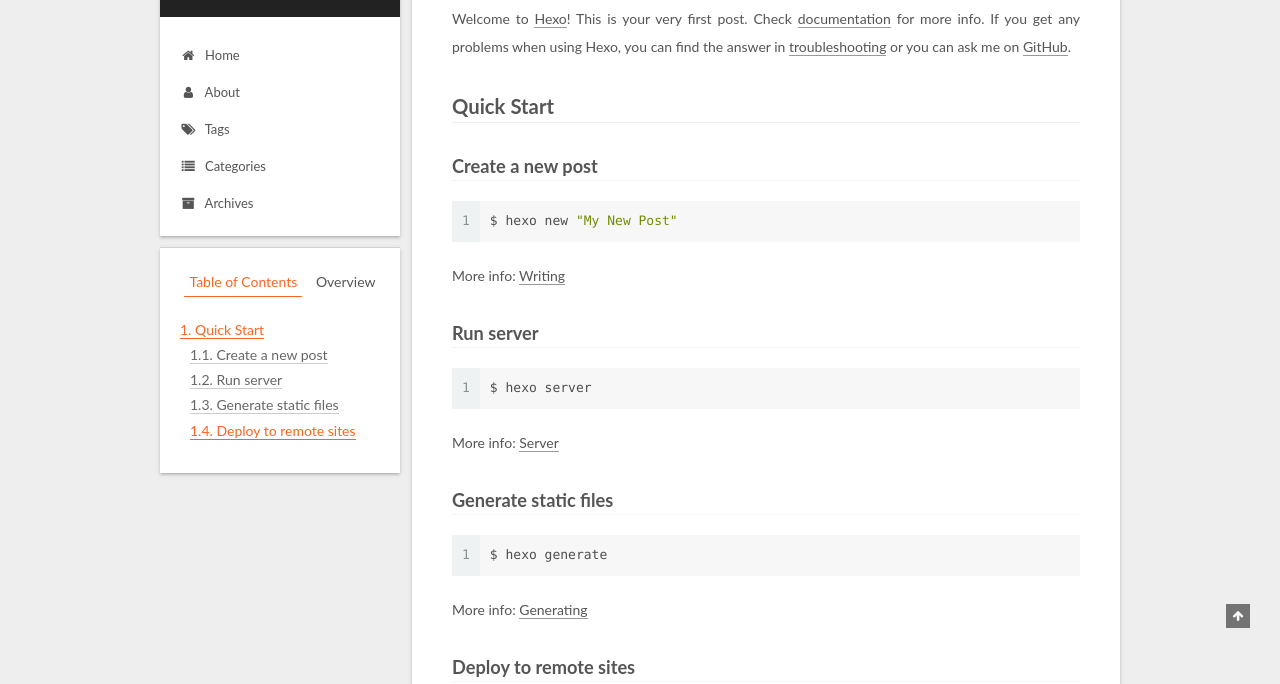
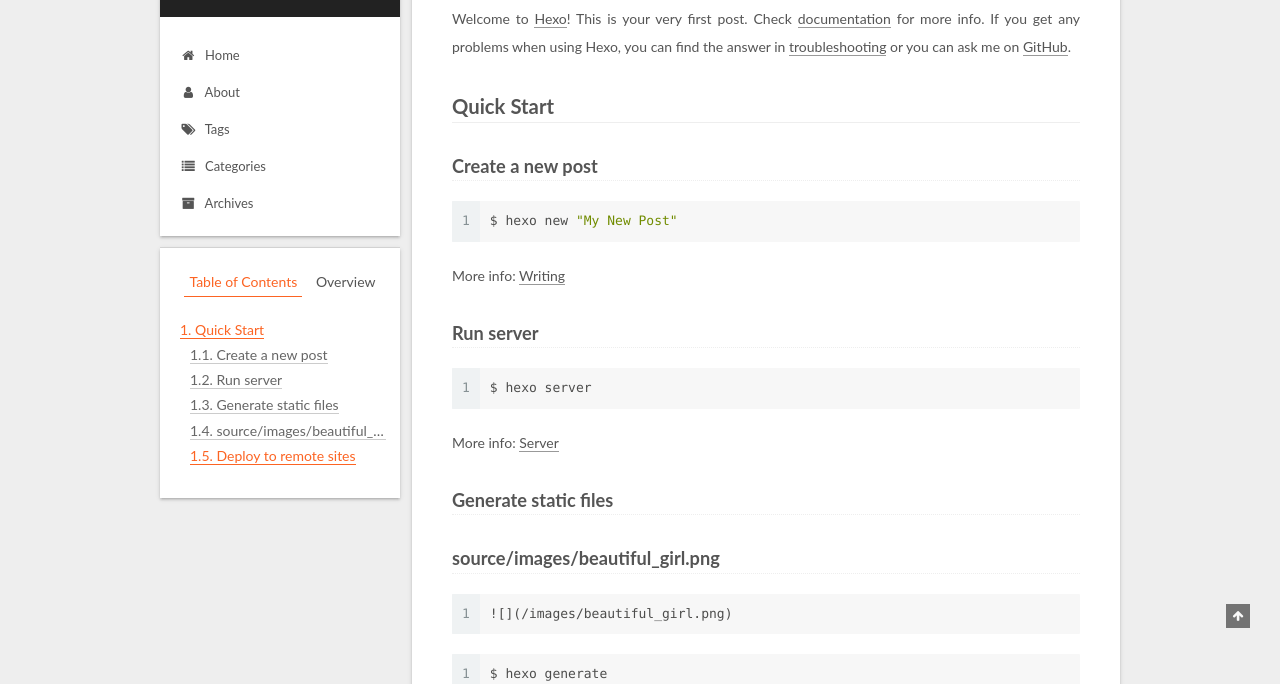
Before and after one commit to linkenwild/linkenwild.github.io, a plain HTML site: page 2019/04/09/hello-world/index.html in a window 1280 px wide. Shown: the part 272-956 px from the top of the page. Drawn offline with Linux system fonts and the light colour scheme; some packages are replaced by stand-ins of ours; a script that the page names is missing.

Commit message:
Site updated: 2019-04-10 14:19:46

```diff
--- a/2019/04/09/hello-world/index.html
+++ b/2019/04/09/hello-world/index.html
@@ -87,7 +87,7 @@
 <meta property="og:site_name" content="Embedded Developer | 嵌入式爱好者">
 <meta property="og:description" content="Welcome to Hexo! This is your very first post. Check documentation for more info. If you get any problems when using Hexo, you can find the answer in troubleshooting or you can ask me on GitHub.">
 <meta property="og:locale" content="zh-Hans">
-<meta property="og:updated_time" content="2019-04-10T05:22:49.686Z">
+<meta property="og:updated_time" content="2019-04-10T06:19:35.622Z">
 <meta name="twitter:card" content="summary">
 <meta name="twitter:title" content="Hello World">
 <meta name="twitter:description" content="Welcome to Hexo! This is your very first post. Check documentation for more info. If you get any problems when using Hexo, you can find the answer in troubleshooting or you can ask me on GitHub.">
@@ -336,7 +336,8 @@
 <p>More info: <a href="https://hexo.io/docs/writing.html" target="_blank" rel="noopener">Writing</a></p>
 <h3 id="Run-server"><a href="#Run-server" class="headerlink" title="Run server"></a>Run server</h3><figure class="highlight bash"><table><tr><td class="gutter"><pre><span class="line">1</span><br></pre></td><td class="code"><pre><span class="line">$ hexo server</span><br></pre></td></tr></table></figure>
 <p>More info: <a href="https://hexo.io/docs/server.html" target="_blank" rel="noopener">Server</a></p>
-<h3 id="Generate-static-files"><a href="#Generate-static-files" class="headerlink" title="Generate static files"></a>Generate static files</h3><figure class="highlight bash"><table><tr><td class="gutter"><pre><span class="line">1</span><br></pre></td><td class="code"><pre><span class="line">$ hexo generate</span><br></pre></td></tr></table></figure>
+<h3 id="Generate-static-files"><a href="#Generate-static-files" class="headerlink" title="Generate static files"></a>Generate static files</h3><h3 id="source-images-beautiful-girl-png"><a href="#source-images-beautiful-girl-png" class="headerlink" title="source/images/beautiful_girl.png"></a>source/images/beautiful_girl.png</h3><figure class="highlight plain"><table><tr><td class="gutter"><pre><span class="line">1</span><br></pre></td><td class="code"><pre><span class="line">![](/images/beautiful_girl.png)</span><br></pre></td></tr></table></figure>
+<figure class="highlight bash"><table><tr><td class="gutter"><pre><span class="line">1</span><br></pre></td><td class="code"><pre><span class="line">$ hexo generate</span><br></pre></td></tr></table></figure>
 <p>More info: <a href="https://hexo.io/docs/generating.html" target="_blank" rel="noopener">Generating</a></p>
 <h3 id="Deploy-to-remote-sites"><a href="#Deploy-to-remote-sites" class="headerlink" title="Deploy to remote sites"></a>Deploy to remote sites</h3><figure class="highlight bash"><table><tr><td class="gutter"><pre><span class="line">1</span><br></pre></td><td class="code"><pre><span class="line">$ hexo deploy</span><br></pre></td></tr></table></figure>
 <p>More info: <a href="https://hexo.io/docs/deployment.html" target="_blank" rel="noopener">Deployment</a></p>
@@ -495,7 +496,7 @@
 
 
 
-              <div class="post-toc-content"><ol class="nav"><li class="nav-item nav-level-2"><a class="nav-link" href="#Quick-Start"><span class="nav-number">1.</span> <span class="nav-text">Quick Start</span></a><ol class="nav-child"><li class="nav-item nav-level-3"><a class="nav-link" href="#Create-a-new-post"><span class="nav-number">1.1.</span> <span class="nav-text">Create a new post</span></a></li><li class="nav-item nav-level-3"><a class="nav-link" href="#Run-server"><span class="nav-number">1.2.</span> <span class="nav-text">Run server</span></a></li><li class="nav-item nav-level-3"><a class="nav-link" href="#Generate-static-files"><span class="nav-number">1.3.</span> <span class="nav-text">Generate static files</span></a></li><li class="nav-item nav-level-3"><a class="nav-link" href="#Deploy-to-remote-sites"><span class="nav-number">1.4.</span> <span class="nav-text">Deploy to remote sites</span></a></li></ol></li></ol></div>
+              <div class="post-toc-content"><ol class="nav"><li class="nav-item nav-level-2"><a class="nav-link" href="#Quick-Start"><span class="nav-number">1.</span> <span class="nav-text">Quick Start</span></a><ol class="nav-child"><li class="nav-item nav-level-3"><a class="nav-link" href="#Create-a-new-post"><span class="nav-number">1.1.</span> <span class="nav-text">Create a new post</span></a></li><li class="nav-item nav-level-3"><a class="nav-link" href="#Run-server"><span class="nav-number">1.2.</span> <span class="nav-text">Run server</span></a></li><li class="nav-item nav-level-3"><a class="nav-link" href="#Generate-static-files"><span class="nav-number">1.3.</span> <span class="nav-text">Generate static files</span></a></li><li class="nav-item nav-level-3"><a class="nav-link" href="#source-images-beautiful-girl-png"><span class="nav-number">1.4.</span> <span class="nav-text">source/images/beautiful_girl.png</span></a></li><li class="nav-item nav-level-3"><a class="nav-link" href="#Deploy-to-remote-sites"><span class="nav-number">1.5.</span> <span class="nav-text">Deploy to remote sites</span></a></li></ol></li></ol></div>
 
 
           </div>
--- a/css/main.css
+++ b/css/main.css
@@ -1823,7 +1823,7 @@
   width: 4px;
   height: 4px;
   border-radius: 50%;
-  background: #f76adb;
+  background: #0ad69a;
 }
 .links-of-blogroll {
   font-size: 13px;
```
Also changed, not shown: 1 other file.
